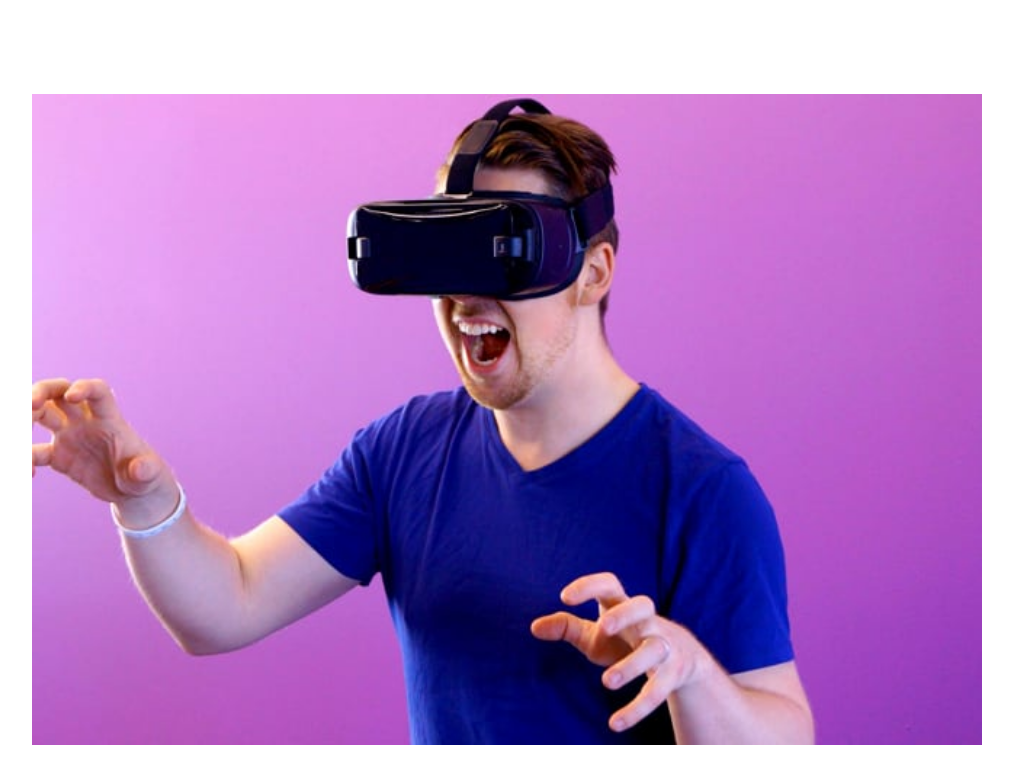
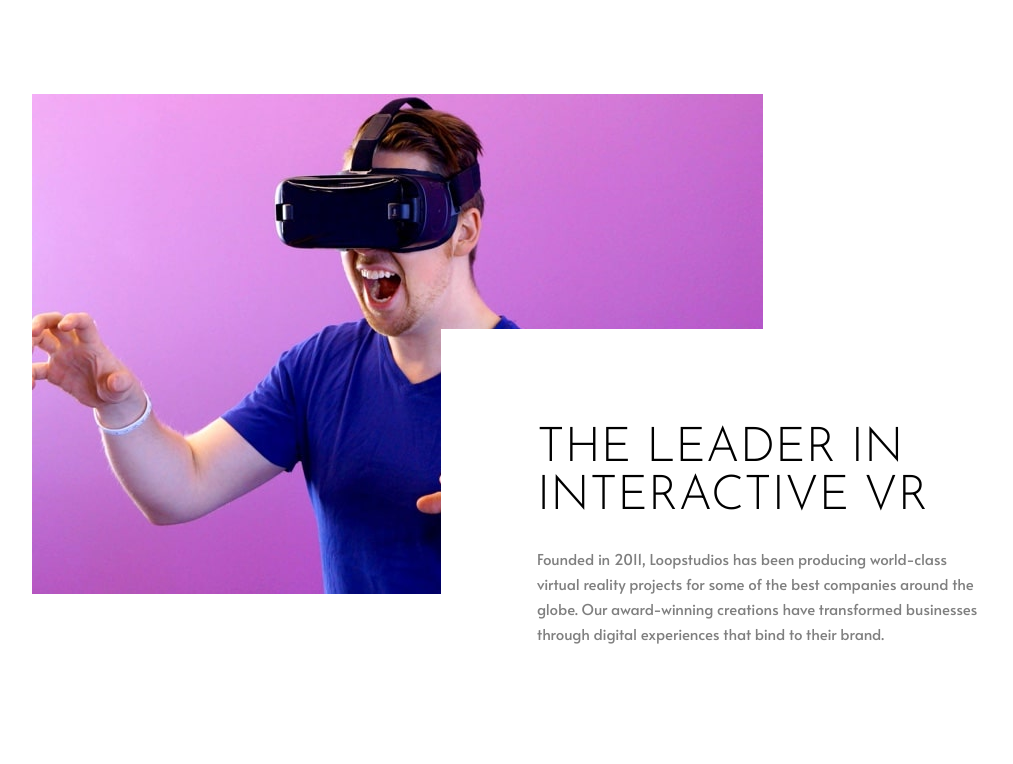
Before and after one commit to HanSeongLee/loopstudios-landing-page, a Next.js app: page / in a window 1280 px wide. Shown: the part 652-1416 px from the top of the page, without its empty margins (133-1146 px from the left). Built offline with nearby package versions, Linux system fonts and the light colour scheme; no server answers.

Commit message:
ADD | Intro section on desktop

```diff
--- a/components/IntroSection/index.js
+++ b/components/IntroSection/index.js
@@ -6,19 +6,30 @@ const IntroSection = () => {
     return (
         <section className={styles.introSection}>
             <Container className={styles.container}>
+                <picture>
+                    <source srcSet={'/img/image-interactive.jpg'}
+                            media={'(min-width: 768px)'}
+                    />
                     <img className={styles.image}
                          src={'/img/mobile/image-interactive.jpg'}
                          alt={'interactive'}
                     />
+                </picture>
+                <div className={styles.contentWrapper}>
+                    <div className={styles.content}>
                         <h2 className={styles.title}>
                             The leader in interactive VR
                         </h2>
                         <p className={styles.description}>
-                    Founded in 2011, Loopstudios has been producing world-class virtual reality projects for some of
+                            Founded in 2011, Loopstudios has been producing world-class virtual reality projects for
+                            some of
                             the
-                    best companies around the globe. Our award-winning creations have transformed businesses through
+                            best companies around the globe. Our award-winning creations have transformed businesses
+                            through
                             digital experiences that bind to their brand.
                         </p>
+                    </div>
+                </div>
             </Container>
         </section>
     );
--- a/components/IntroSection/style.module.scss
+++ b/components/IntroSection/style.module.scss
@@ -1,16 +1,48 @@
+@import "styles/utils";
 
 .introSection {
   text-align: center;
 
+  @include media(">tablet") {
+    text-align: left;
+    margin-bottom: 24px;
+  }
+
   .container {
+    position: relative;
     display: flex;
     flex-direction: column;
     align-items: center;
+
+    @include media(">tablet") {
+      align-items: flex-start;
+    }
   }
 
   .image {
     width: 100%;
     margin-bottom: 48px;
+
+    @include media(">tablet") {
+      width: 731px;
+      height: auto;
+    }
+  }
+
+  .contentWrapper {
+    width: 100%;
+    height: 100%;
+    position: relative;
+  }
+
+  .content {
+    background: #FFFFFF;
+
+    @include media(">tablet") {
+      position: absolute;
+      right: 0;
+      bottom: 0;
+      padding: 96px 0 0 96px;
     }
 
     .title {
@@ -22,6 +54,13 @@
       color: #000000;
       width: 279px;
       margin-bottom: 16px;
+
+      @include media(">tablet") {
+        font-size: 48px;
+        line-height: 48px;
+        width: 445px;
+        margin-bottom: 25px;
+      }
     }
 
     .description {
@@ -30,5 +69,10 @@
       line-height: 25px;
       color: rgba(0, 0, 0, 0.5);
       width: 279px;
+
+      @include media(">tablet") {
+        width: 445px;
       }
     }
+  }
+}
```
Lines whose indentation alone changed are shown as unchanged.
